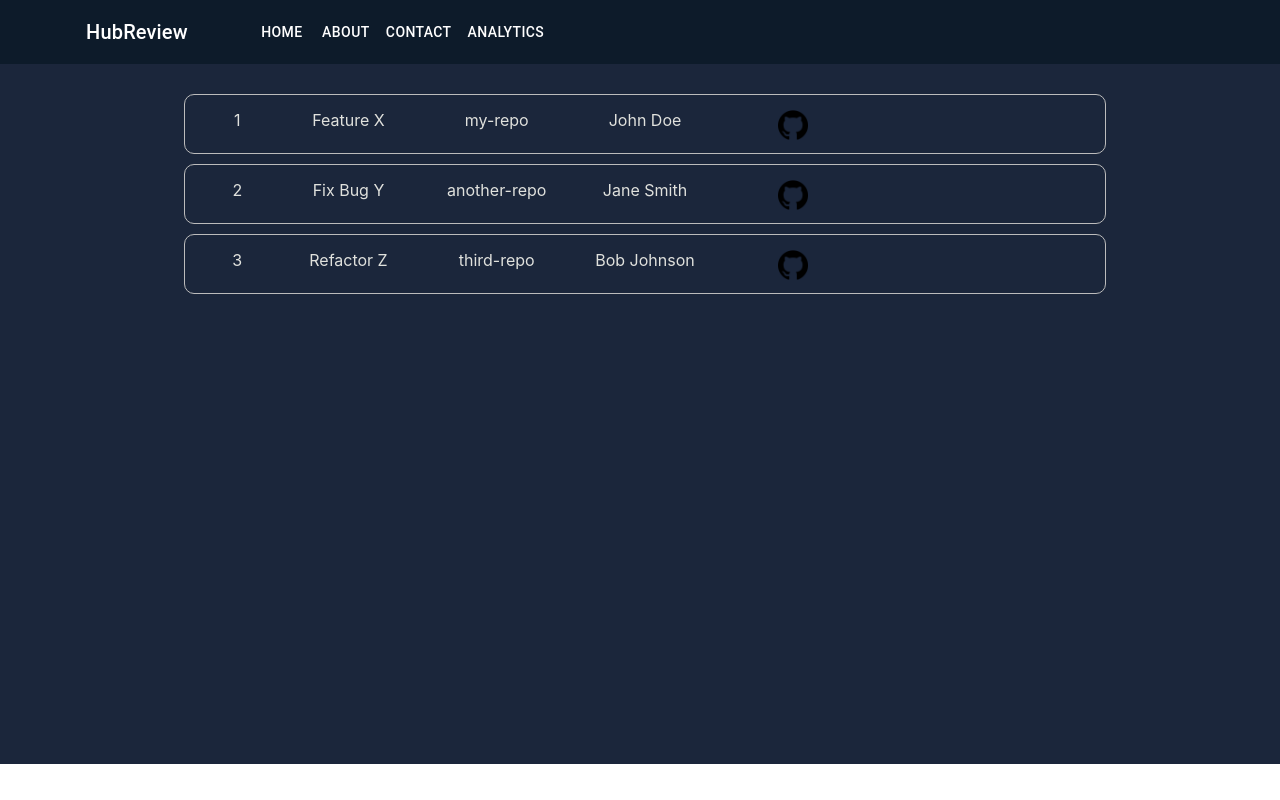
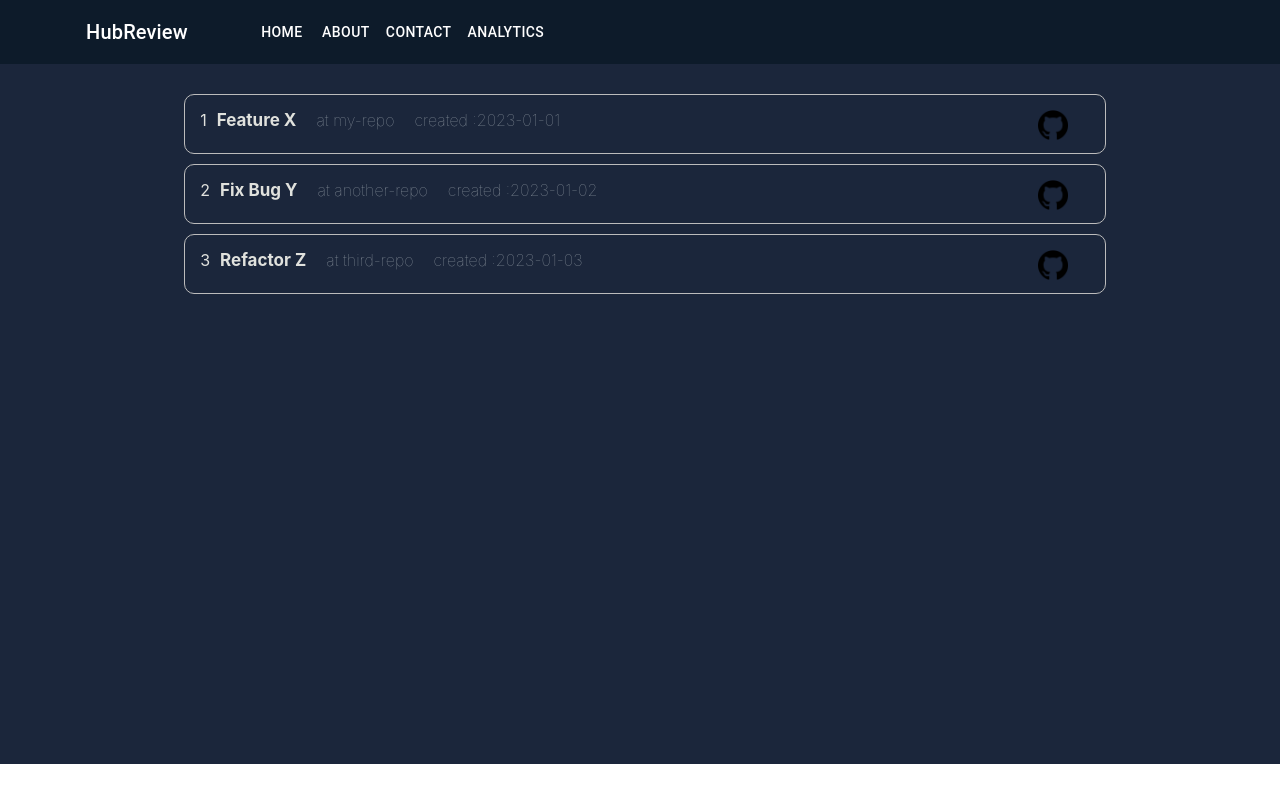
Before and after one commit to hubreviewapp/hubreview, a React (Create React App) app: page / in a window 1280 px wide. Built offline with nearby package versions, Linux system fonts and the light colour scheme.

Commit message:
feat:prs page

```diff
--- a/src/pages/List_PR.tsx
+++ b/src/pages/List_PR.tsx
@@ -3,7 +3,8 @@ import { makeStyles } from '@mui/styles';
 import TabComponent from "../components/tab";
 import prsData from '../pr_data.json';
 import {Container, Grid} from '@mui/material';
-import github_logo from "../icons/github-logo.png"
+import github_logo from "../icons/github-logo.png";
+import "./common.css";
 
 
 const useStyles = makeStyles(() => ({
@@ -44,6 +45,10 @@ const useStyles = makeStyles(() => ({
         height:"60px",
         width:"80%",
         display:"flex",
+        '&:hover': {
+            borderColor:"rgba(188,188,188,0.69)" ,
+            cursor:"pointer",
+        },
 
 
     },
@@ -51,9 +56,15 @@ const useStyles = makeStyles(() => ({
     icon:{
         width:"30px",
         height:"30px",
+    },
+
+    gridItem:{
+        display:"flex",
     }
 
+
 }));
+
 
 const List_PR = () =>{
     const classes = useStyles();
@@ -65,19 +76,29 @@ const List_PR = () =>{
                     {
                         prsData.map(itm =>
                             <Grid  container className={classes.PR_box_item} >
+                                <Grid  className={classes.gridItem} item xs={8}>
+                                    {
+                                        itm.id
+                                    }
+
+                                    <div className={"bold"}>
+                                        {itm.prName}
+                                    </div>
+
+                                    <div className={"light"}>
+                                        at { }
+                                        {itm.repository}
+                                    </div>
+
+                                    <div className={"light"}>
+                                        created :
+                                         { itm.dateCreated}
+                                    </div>
+                                </Grid>
+                                <Grid item xs={3}>
+
+                                </Grid>
                                 <Grid item xs={1}>
-                                    {itm.id}
-                                </Grid>
-                                <Grid item xs={2}>
-                                    {itm.prName}
-                                </Grid>
-                                <Grid item xs={2}>
-                                    {itm.repository}
-                                </Grid>
-                                <Grid item xs={2}>
-                                    {itm.author}
-                                </Grid>
-                                <Grid item xs={2}>
                                     <img className={classes.icon} src={github_logo}/>
                                 </Grid>
                             </Grid>
--- /dev/null
+++ b/src/pages/common.css
@@ -0,0 +1,15 @@
+
+
+.light {
+    color: #8B949E;
+    font-weight: lighter;
+    margin-right: 10px;
+    margin-left: 10px;
+}
+
+.bold {
+    font-size: 17px;
+    font-weight: bold;
+    margin-left: 10px;
+    margin-right: 10px;
+}
--- a/src/pr_data.json
+++ b/src/pr_data.json
@@ -4,20 +4,20 @@
     "prName": "Feature X",
     "repository": "my-repo",
     "author": "John Doe",
-    "dateCreated": "2023-01-01T12:00:00Z"
+    "dateCreated": "2023-01-01"
   },
   {
     "id": 2,
     "prName": "Fix Bug Y",
     "repository": "another-repo",
     "author": "Jane Smith",
-    "dateCreated": "2023-01-02T14:30:00Z"
+    "dateCreated": "2023-01-02"
   },
   {
     "id": 3,
     "prName": "Refactor Z",
     "repository": "third-repo",
     "author": "Bob Johnson",
-    "dateCreated": "2023-01-03T09:45:00Z"
+    "dateCreated": "2023-01-03"
   }
 ]
```
